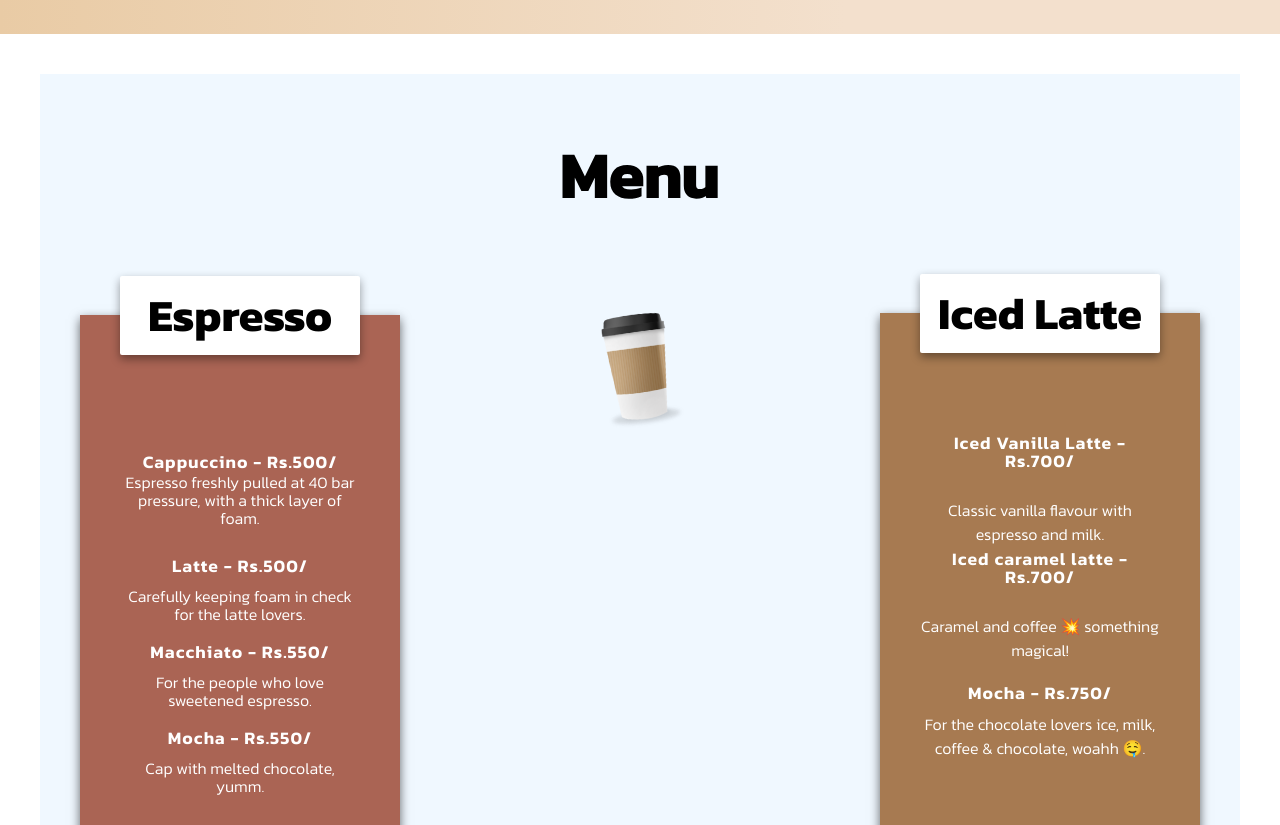
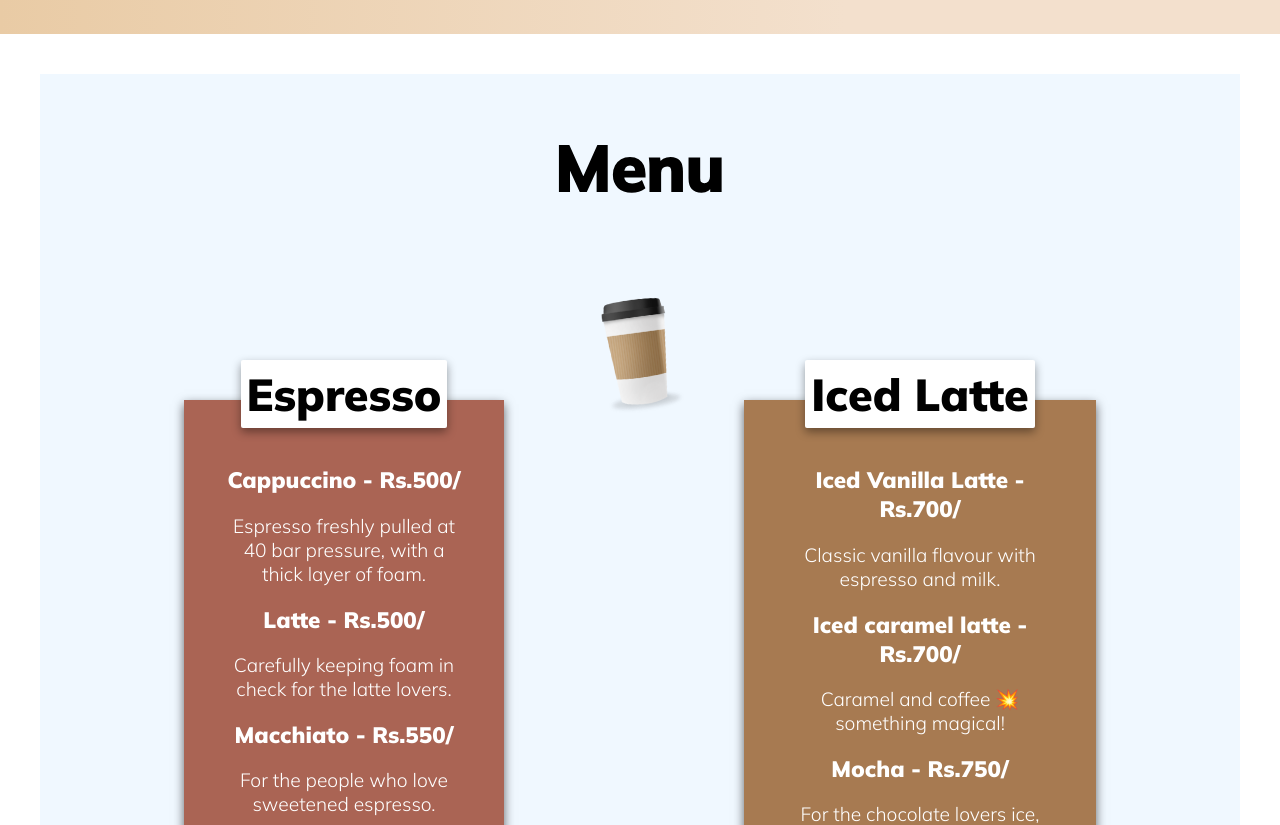
Before and after one commit to burhanmoin1/WizardryBrews, a Next.js app: page / in a window 1280 px wide. Shown: the part 780-1605 px from the top of the page. Built offline with nearby package versions, Linux system fonts and the light colour scheme.

Commit message:
'amazingfit'

```diff
--- a/src/app/components/Menu.css
+++ b/src/app/components/Menu.css
@@ -1,45 +1,32 @@
 .MenuSection {
-    height: 104vh;
+    height: auto;
     display: flex;
     background-color: aliceblue;
     padding: 0px;
     margin: 40px;
     flex-direction: column;
     align-items: center;
-    font-family: Kanit;
+    font-family: Mulish;
 }
 
 .MenuHeading {
-    font-weight: 600;
+    font-weight: 800;
     font-size: 4rem;
     -webkit-text-stroke: 2px black;
-}
-
-.lattedesc {
-    font-size: 1rem;
-    color: white;
-    font-weight: 300;
-    line-height: 24px;
-    transform: translateY(-50%);
-    text-align: center;
 }
 
 .espressodrink{
     color: white;
     text-align: center;
-    font-weight: 550;
-    font-size: 1.1rem;
-    line-height: 18px;
-    letter-spacing: 1px;
-    transform: translateY(-100%);
+    font-weight: 900;
+    font-size: 1.4rem;
+    margin: 0;
 }
 
 .espressodesc{
-    font-size: 1rem;
+    font-size: 1.2rem;
     color: white;
     font-weight: 300;
-    line-height: 18px;
-    transform: translateY(-60%);
     text-align: center;
 }
 
@@ -70,67 +57,65 @@
 
 .espresso {
     height: auto;
-    margin-right: 800px;
-    padding: 40px;
-    width: 30vmin;
-    margin-bottom: 20px;
-    margin-top: -140px;
     background-color: rgb(170,100,84)  ;
     box-shadow: 0px 4px 10px rgba(0, 0, 0, .6);
+    display: flex;
+    width: 30vmin;
+    padding: 40px;
+    flex-direction: column;
+}
+
+.espressonlatte{
+    display: flex;
+    gap: 240px;
+    margin-bottom: 40px;
+    margin-top: -40px;
 }
 
 .iced-latte {
+    height: fit-content;
     background-color: rgba(167,122,81,255);
     box-shadow: 0px 4px 10px rgba(0, 0, 0, .6);
-    height: auto;
-    margin-left: 800px;
+    display: flex;
+    width: 34vmin;
     padding: 40px;
-    width: 30vmin;
-    margin-bottom: 20px;
-    margin-top: -580px;
+    flex-direction: column;
 }
 
 .espressoheading {
     font-size: 2.8rem;
-    margin-top: 0px;
-    transform: translateY(-100%);
+    margin-top: -80px;
     background-color: white;
     padding: 6px;
     border-radius: 2px;
     text-align: center;
+    font-weight: 900;
+    align-self: center;
     box-shadow: 0px 4px 10px rgba(0, 0, 0, .4);
 }
 
 @media (max-width: 767.98px) {
 
+    .espressonlatte{
+        display: flex;
+        flex-direction: column;
+        gap: 0px;
+        margin-top: 0px;
+    }
+
     .MenuHeading {
         font-size: 2.8rem;
         margin-right: 0px;
+        font-weight: 500;
     }
 
     .espressodrink{
-        color: white;
-        text-align: center;
-        font-weight: 550;
-        font-size: 1rem;
-        line-height: 18px;
-        letter-spacing: 1px;
-        transform: translateY(0%);
-        margin-top: -8px;
-    }
-
-    .lattedesc {
-        font-size: .8rem;
-        transform: translateY(-10%);
+        font-size: 1.4rem;
     }
 
     .espressodesc{
-        font-size: 0.9rem;
+        font-size: 1.18rem;
         color: white;
-        font-weight: 300;
-        line-height: 18px;
-        transform: translateY(0%);
-        text-align: center;
     }
 
     .MenuSection {
@@ -141,27 +126,16 @@
         margin: 0px;
         flex-direction: column;
         align-items: center;
-        font-family: Kanit;
     }
 
     .espresso {
-        height: auto;
-        margin-right: 0px;
         padding: 40px;
         width: 55vmin;
-        margin-top: 0px;
-        background-color: rgb(170,100,84);
-        box-shadow: 0px 4px 10px rgba(0, 0, 0, .6);
     }
 
     .iced-latte {
-        background-color: rgba(167,122,81,255);
-        box-shadow: 0px 4px 10px rgba(0, 0, 0, .6);
-        height: auto;
-        margin-left: 0px;
         padding: 40px;
         width: 55vmin;
-        margin-bottom: 20px;
         margin-top: 110px;
     }
 
@@ -170,18 +144,9 @@
         height: 20vh;
     }
 
-    .mochalatte {
-        transform: translateY(-300%);
-    }
-
     .espressoheading {
-        font-size: 2rem;
-        margin-top: -14px;
-        background-color: white;
-        padding: 6px;
-        border-radius: 2px;
-        text-align: center;
-        box-shadow: 0px 4px 10px rgba(0, 0, 0, .4);
+        font-size: 2.2rem;
+        margin-top: -64px;
     }
 
 }
--- a/src/app/components/Menu.tsx
+++ b/src/app/components/Menu.tsx
@@ -11,8 +11,10 @@ return (
     <div className='MenuSection'>
         <h1 className='MenuHeading'>Menu</h1>
         <img src={transcap.src} alt='Wizardry Brew Cup' className='transcup'/>
+        <div className='espressonlatte'>
+
         <motion.div className='espresso'>
-            <h1 className='espressoheading'>Espresso</h1>
+        <h1 className='espressoheading'>Espresso</h1>
             <h2 className='espressodrink'>Cappuccino - Rs.500/</h2>
             <p className='espressodesc'>Espresso freshly pulled at 40 bar pressure, with a thick layer of foam.</p>
             <h2 className='espressodrink'>Latte - Rs.500/</h2>
@@ -25,12 +27,13 @@ return (
         <motion.div className='iced-latte'>
             <h1 className='espressoheading'>Iced Latte</h1>
             <h2 className='espressodrink'>Iced Vanilla Latte - Rs.700/</h2>
-            <p className='lattedesc'>Classic vanilla flavour with espresso and milk.</p>
+            <p className='espressodesc'>Classic vanilla flavour with espresso and milk.</p>
             <h2 className='espressodrink'>Iced caramel latte - Rs.700/</h2>
-            <p className='lattedesc'>Caramel and coffee 💥 something magical!</p>
+            <p className='espressodesc'>Caramel and coffee 💥 something magical!</p>
             <h2 className='espressodrink'>Mocha - Rs.750/</h2>
-            <p className='lattedesc'>For the chocolate lovers ice, milk, coffee & chocolate, woahh 🤤.</p>
+            <p className='espressodesc'>For the chocolate lovers ice, milk, coffee & chocolate, woahh 🤤.</p>
         </motion.div>
+        </div>
     </div>
     </section>
 );
```
